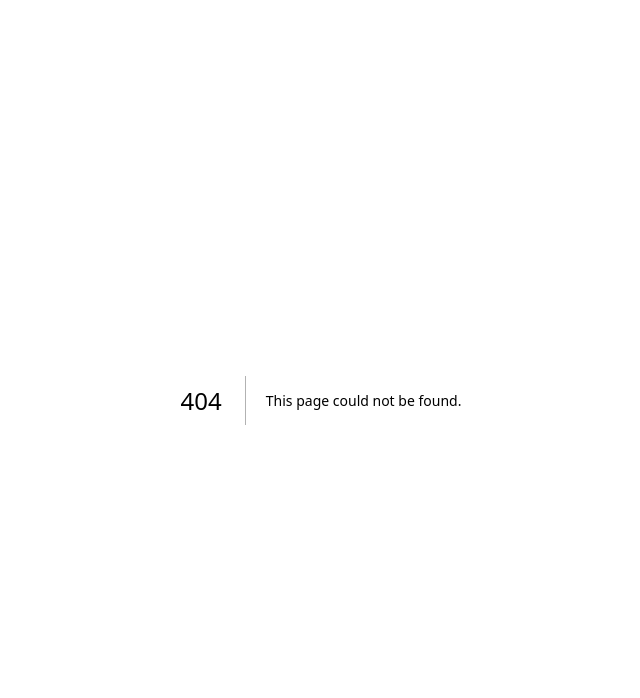
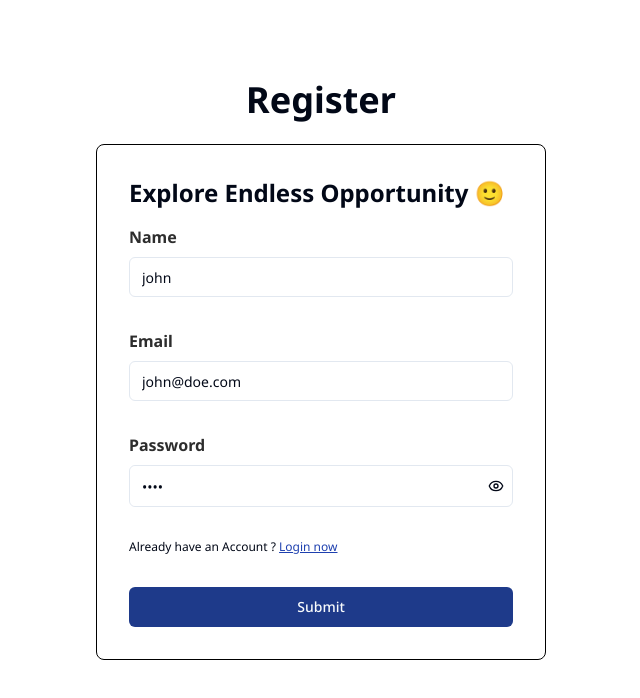
Before and after one commit to DeepanshuAgarwal999/seacrhjob-client, a Next.js app: page /auth/register in a window 1280 px wide. Before the commit this address had no page. Shown: the top 698 px of the page, without its empty margins (319-959 px from the left). Built offline with nearby package versions, Linux system fonts and the light colour scheme.

Commit message:
add login and signup page
for authentication

```diff
--- /dev/null
+++ b/src/app/auth/login/page.tsx
@@ -0,0 +1,106 @@
+"use client"
+
+import { zodResolver } from "@hookform/resolvers/zod"
+import { useForm } from "react-hook-form"
+import { z } from "zod"
+import { Button } from "@/components/ui/button"
+import {
+    Form,
+    FormControl,
+    FormDescription,
+    FormField,
+    FormItem,
+    FormLabel,
+    FormMessage,
+} from "@/components/ui/form"
+import { Input } from "@/components/ui/input"
+import { Eye, EyeOff } from "lucide-react"
+import { useState } from "react"
+import Link from "next/link"
+import Image from "next/image"
+import googleLogo from '../../../../public/assets/icons/google.svg'
+import { signIn } from "next-auth/react"
+
+
+
+const formSchema = z.object({
+    email: z.string().email(),
+    password: z.string().min(3, "Minimum 3 character required")
+})
+
+export default function LoginForm() {
+    const [showPassword, setShowPassword] = useState<boolean>(true);
+    // 1. Define your form.
+    const form = useForm<z.infer<typeof formSchema>>({
+        resolver: zodResolver(formSchema),
+        defaultValues: {
+            email: "john@doe.com",
+            password: "john"
+        },
+    })
+
+    // 2. Define a submit handler.
+    async function onSubmit(values: z.infer<typeof formSchema>) {
+        // Do something with the form values.
+        // ✅ This will be type-safe and validated.
+        console.log(values)
+    }
+
+    const handleLoginWithGoogle = async () => {
+        signIn("google", {
+            redirect: true,
+            callbackUrl: "/",
+        });
+
+    }
+    return (
+        <section className="container mx-auto h-screen pt-20">
+            <h1 className="text-4xl font-bold text-center">Login</h1>
+            <div className="bg-white p-4 sm:p-8 rounded-lg border border-black mt-6 max-w-[450px] mx-auto">
+                <h1 className="text-xl sm:text-2xl font-bold">Welcome Back 👋</h1>
+                <Form {...form}>
+                    <form onSubmit={form.handleSubmit(onSubmit)} className="space-y-8 mt-4">
+                        <FormField
+                            control={form.control}
+                            name="email"
+                            render={({ field }) => (
+                                <FormItem>
+                                    <FormLabel>Email</FormLabel>
+                                    <FormControl>
+                                        <Input placeholder="Email address" {...field} />
+                                    </FormControl>
+
+                                    <FormMessage />
+                                </FormItem>
+                            )}
+                        />
+                        <FormField
+                            control={form.control}
+                            name="password"
+                            render={({ field }) => (
+                                <FormItem>
+                                    <FormLabel>Password</FormLabel>
+                                    <FormControl className="flex items-center justify-between border rounded-md pr-2">
+                                        <div>
+                                            <Input type={showPassword ? "password" : "text"} placeholder="password" {...field} className="border-none" />
+                                            <Button className="w-fit p-0 h-0" variant={'ghost'} onClick={() => setShowPassword((prev) => !prev)}> {!showPassword ? <EyeOff className="size-4" /> : <Eye className="size-4" />}</Button>
+                                        </div>
+                                    </FormControl>
+                                    <FormMessage />
+                                </FormItem>
+                            )}
+                        />
+                        <p className="text-xs">
+                            New here ? <Link href={'/auth/register'} className="underline text-blue-800">Register now</Link>
+                        </p>
+                        <Button type="submit" className="bg-blue-900 hover:bg-blue-900 hover:opacity-80 w-full">Submit</Button>
+                        <Button type="button" className=" w-full flex items-center justify-center bg-white hover:bg-gray-50 text-black gap-2 rounded-md border font-semibold border-black" onClick={handleLoginWithGoogle}>
+                            <Image src={googleLogo} width={24} height={24} alt="google" />
+                            <span>Login with Google</span>
+                        </Button>
+                    </form>
+                </Form >
+            </div >
+        </section >
+    )
+}
--- /dev/null
+++ b/src/app/auth/register/page.tsx
@@ -0,0 +1,108 @@
+"use client"
+import React from 'react'
+
+import { zodResolver } from "@hookform/resolvers/zod"
+import { useForm } from "react-hook-form"
+import { z } from "zod"
+import { Button } from "@/components/ui/button"
+import {
+    Form,
+    FormControl,
+    FormField,
+    FormItem,
+    FormLabel,
+    FormMessage,
+} from "@/components/ui/form"
+import { Input } from "@/components/ui/input"
+import { Eye, EyeOff } from "lucide-react"
+import { useState } from "react"
+import Link from 'next/link'
+
+const formSchema = z.object({
+    email: z.string().email(),
+    password: z.string().min(3, "Minimum 3 character required"),
+    name: z.string().min(3, "Minimum 3 character required")
+})
+const Register = () => {
+    const [showPassword, setShowPassword] = useState<boolean>(true);
+    // 1. Define your form.
+    const form = useForm<z.infer<typeof formSchema>>({
+        resolver: zodResolver(formSchema),
+        defaultValues: {
+            email: "john@doe.com",
+            password: "john",
+            name: "john"
+        },
+    })
+
+    // 2. Define a submit handler.
+    async function onSubmit(values: z.infer<typeof formSchema>) {
+        // Do something with the form values.
+        // ✅ This will be type-safe and validated.
+        console.log(values)
+    }
+    return (
+        <section className="container mx-auto h-screen pt-20">
+            <h1 className="text-4xl font-bold text-center">Register</h1>
+            <div className="bg-white p-4 sm:p-8 rounded-lg border border-black mt-6 max-w-[450px] mx-auto">
+                <h1 className="text-xl sm:text-2xl font-bold">Explore Endless Opportunity 🙂</h1>
+                <Form {...form}>
+                    <form onSubmit={form.handleSubmit(onSubmit)} className="space-y-8 mt-4">
+                        <FormField
+                            control={form.control}
+                            name="name"
+                            render={({ field }) => (
+                                <FormItem>
+                                    <FormLabel>Name</FormLabel>
+                                    <FormControl>
+                                        <Input placeholder="Email address" {...field} />
+                                    </FormControl>
+
+                                    <FormMessage />
+                                </FormItem>
+                            )}
+                        />
+                        <FormField
+                            control={form.control}
+                            name="email"
+                            render={({ field }) => (
+                                <FormItem>
+                                    <FormLabel>Email</FormLabel>
+                                    <FormControl>
+                                        <Input placeholder="Email address" {...field} />
+                                    </FormControl>
+
+                                    <FormMessage />
+                                </FormItem>
+                            )}
+                        />
+                        <FormField
+                            control={form.control}
+                            name="password"
+                            render={({ field }) => (
+                                <FormItem>
+                                    <FormLabel>Password</FormLabel>
+                                    <FormControl className="flex items-center justify-between border rounded-md pr-2">
+                                        <div>
+                                            <Input type={showPassword ? "password" : "text"} placeholder="password" {...field} className="border-none" />
+                                            <Button className="w-fit p-0 h-0" variant={'ghost'} onClick={() => setShowPassword((prev) => !prev)}> {!showPassword ? <EyeOff className="size-4" /> : <Eye className="size-4" />}</Button>
+                                        </div>
+                                    </FormControl>
+
+                                    <FormMessage />
+                                </FormItem>
+                            )}
+                        />
+                        <p className="text-xs">
+                            Already have an Account ? <Link href={'/auth/login'} className="underline text-blue-800">Login now</Link>
+                        </p>
+                        <Button type="submit" className="bg-blue-900 hover:bg-blue-900 hover:opacity-80 w-full">Submit</Button>
+
+                    </form>
+                </Form >
+            </div >
+        </section >
+    )
+}
+
+export default Register
```
